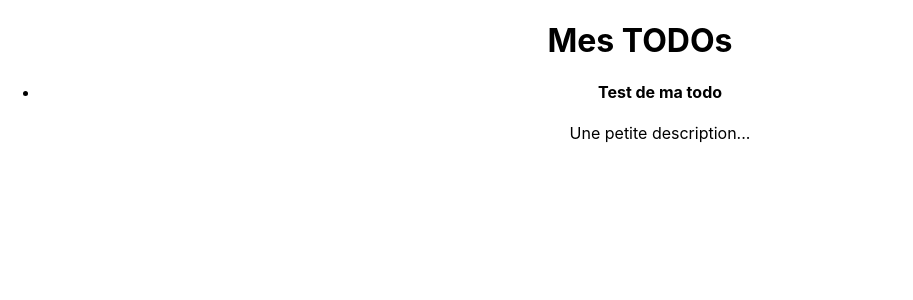
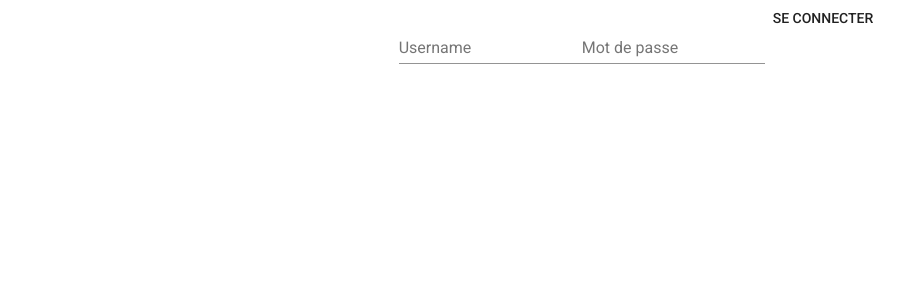
Before and after one commit to Tyki/React-Formation, a React app: page / in a window 1280 px wide. Shown: the top 300 px of the page, without its empty margins (0-913 px from the left). Built offline with nearby package versions, Linux system fonts and the light colour scheme.

Commit message:
add correction

```diff
--- a/src/App/App.js
+++ b/src/App/App.js
@@ -7,15 +7,19 @@ class App extends Component {
   constructor(props) {
     super(props)
     this.state = {
-      isLogged: true,
+      isLogged: false,
     }
   }
   render() {
     return (
       <div className="App">
-        {!this.state.isLogged ? <Login /> :  <TodoList /> }
+        {!this.state.isLogged ? <Login onLogin={this.handleLogin}/> :  <TodoList /> }
       </div>
     );
+  }
+
+  handleLogin = (isLogged) => {
+    this.setState({isLogged})
   }
 }
 
--- a/src/Authentication/Login/Login.js
+++ b/src/Authentication/Login/Login.js
@@ -43,7 +43,7 @@ class Login extends Component {
   onSubmit = (e) => {
     e.preventDefault()
     if (this.username !== '' && this.password !== '') {
-      console.log('je suis connecté')
+      this.props.onLogin(true)
     }
   }
 
--- a/src/TodoList/TodoList.js
+++ b/src/TodoList/TodoList.js
@@ -25,10 +25,12 @@ class TodoList extends Component {
         <h1>Mes TODOs</h1>
 
         <ul>
-          <li>
-            <h4>Test de ma todo</h4>
-            <span>Une petite description...</span>
-          </li>
+          {this.state.todos.map((todo, index) => (
+            <li key={index}>
+              <h4>{todo.title}</h4>
+              <span>{todo.description}</span>
+            </li>
+          ))}
         </ul>
       </div>
     )
```
